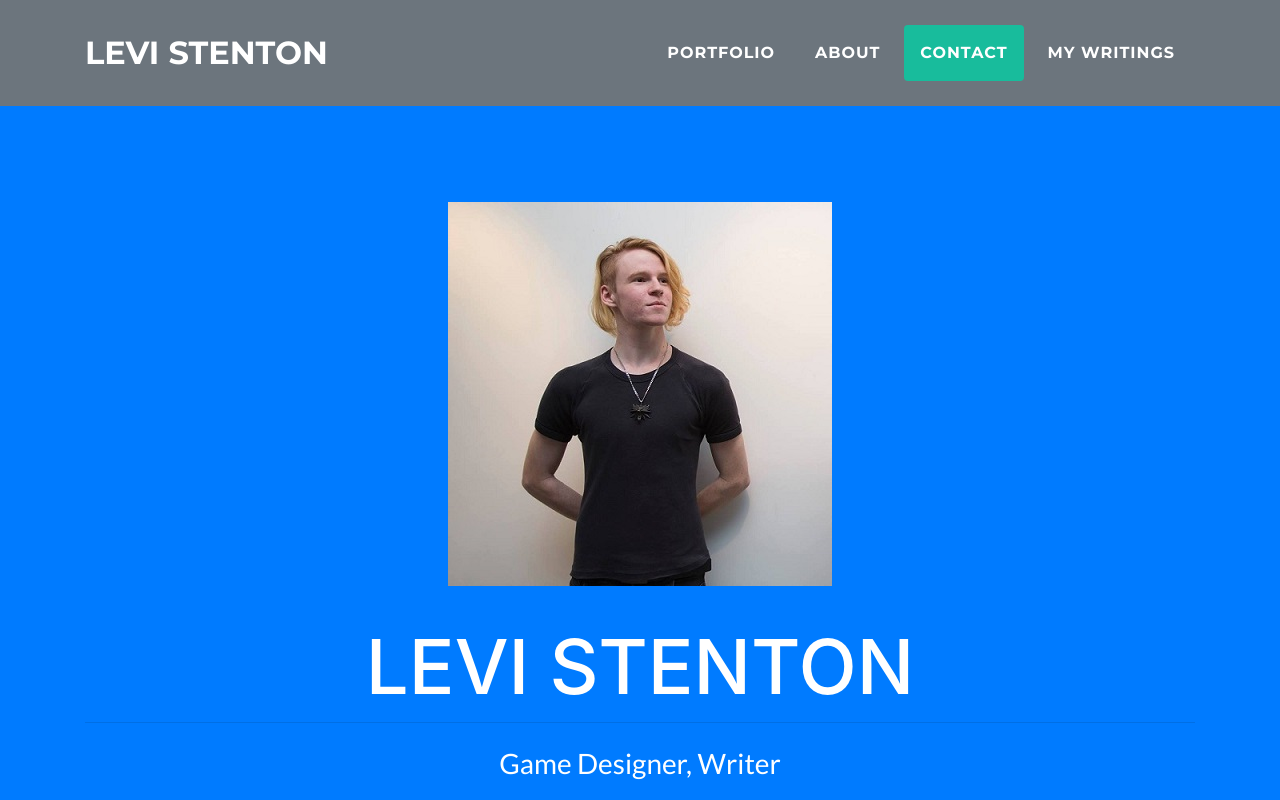
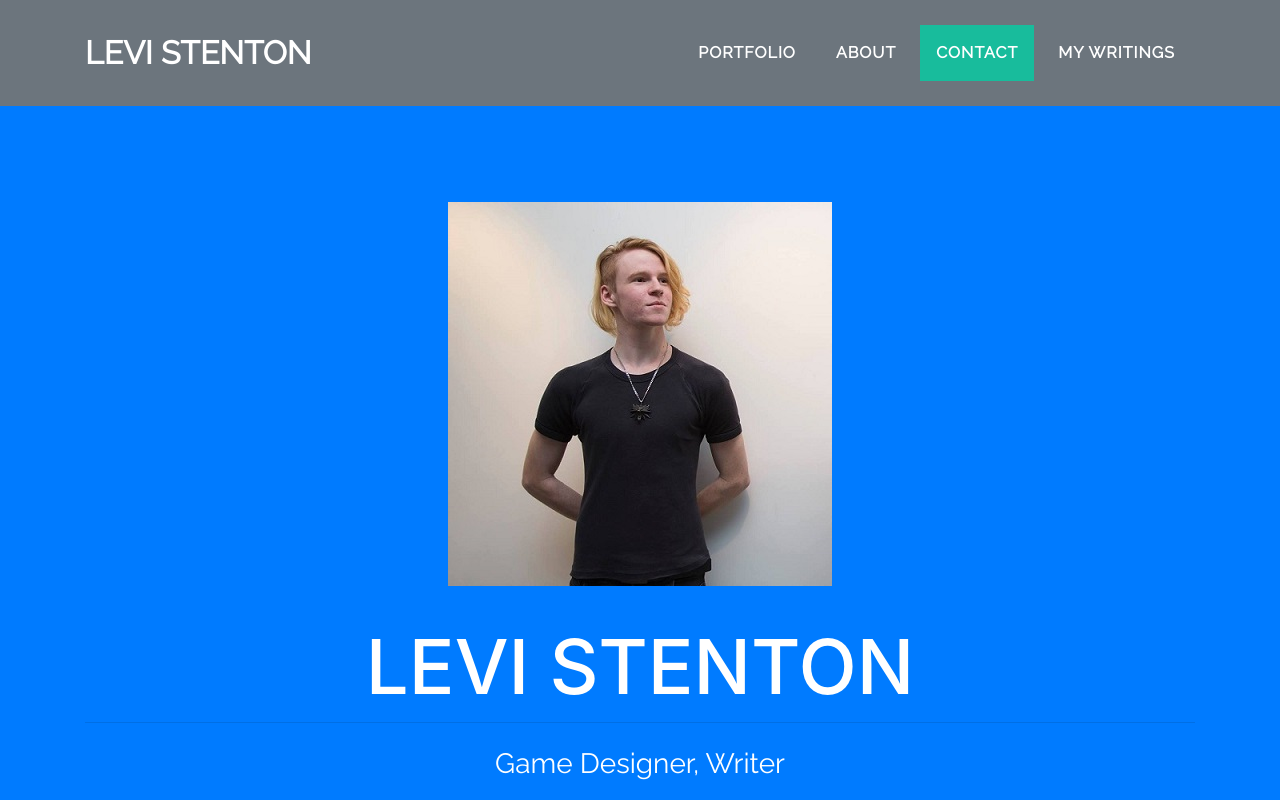
Before and after one commit to LeviStenton/levistentonwebsite, a website with bundled scripts: page index.html in a window 1280 px wide. Shown: the top 800 px of the page. Built offline with nearby package versions, Linux system fonts and the light colour scheme.

Commit message:
Colour/font changes

```diff
--- a/css/freelancer.css
+++ b/css/freelancer.css
@@ -350,7 +350,7 @@ a:focus, a:hover, a:active {
 }
 
 .bg-secondary {
-  background-color: #2C3E50 !important;
+  background-color: #353839 !important;
 }
 
 .text-primary {
--- a/index.html
+++ b/index.html
@@ -24,7 +24,7 @@
     <link href="vendor/magnific-popup/magnific-popup.css" rel="stylesheet" type="text/css">
 
     <!-- Custom styles for this template -->
-    <link href="css/freelancer.min.css" rel="stylesheet">
+    <link href="css/freelancer.css" rel="stylesheet">
 
   </head>
 
@@ -41,16 +41,16 @@
         <div class="collapse navbar-collapse" id="navbarResponsive">
           <ul class="navbar-nav ml-auto">
             <li class="nav-item mx-0 mx-lg-1">
-              <a class="nav-link py-3 px-0 px-lg-3 rounded js-scroll-trigger" href="#portfolio">Portfolio</a>
+              <a class="nav-link py-3 px-0 px-lg-3 js-scroll-trigger" href="#portfolio">Portfolio</a>
             </li>
             <li class="nav-item mx-0 mx-lg-1">
-              <a class="nav-link py-3 px-0 px-lg-3 rounded js-scroll-trigger" href="#about">About</a>
+              <a class="nav-link py-3 px-0 px-lg-3 js-scroll-trigger" href="#about">About</a>
             </li>
             <li class="nav-item mx-0 mx-lg-1">
-              <a class="nav-link py-3 px-0 px-lg-3 rounded js-scroll-trigger" href="#contact">Contact</a>
+              <a class="nav-link py-3 px-0 px-lg-3 js-scroll-trigger" href="#contact">Contact</a>
             </li>
 			<li class="nav-item mx-0 mx-lg-1">
-              <a class="nav-link py-3 px-0 px-lg-3 rounded" href="https://medium.com/@levistenton">My Writings</a>
+              <a class="nav-link py-3 px-0 px-lg-3" href="https://medium.com/@levistenton">My Writings</a>
             </li>
           </ul>
         </div>
```
